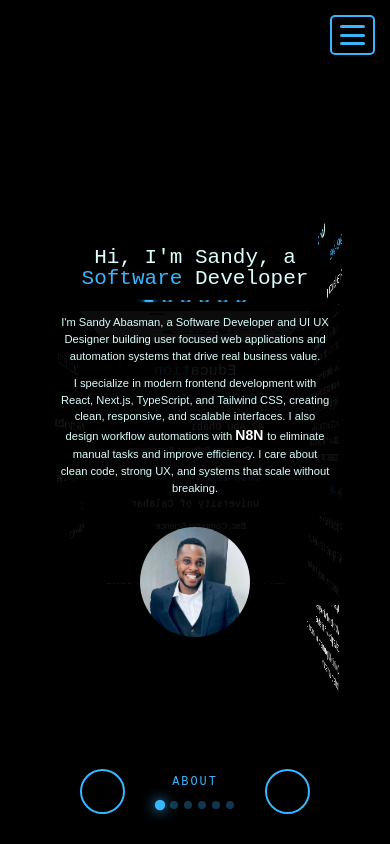
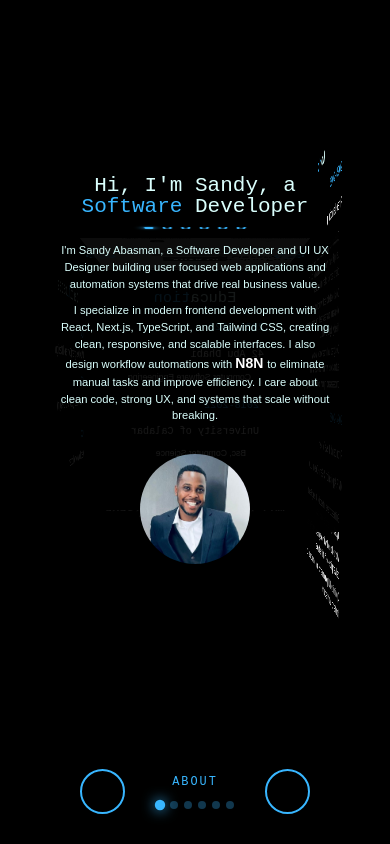
Before and after one commit to SandyAbasman/3d-portfolio, a Next.js app: page / in a window 390 px wide. Built offline with nearby package versions, Linux system fonts and the light colour scheme.

Commit message:
button nav

```diff
--- a/app/globals.css
+++ b/app/globals.css
@@ -723,9 +723,9 @@ button:hover {
   }
 
   main {
-    padding: 70px 15px 20px 15px;
+    padding: 20px 15px 100px 15px;
     flex-direction: column;
-    justify-content: flex-start;
+    justify-content: center;
     align-items: center;
     min-height: 100vh;
     height: auto;
@@ -735,8 +735,8 @@ button:hover {
   }
 
   main.two-cubes {
-    justify-content: flex-start;
-    padding-top: 70px;
+    justify-content: center;
+    padding-top: 20px;
   }
 
   /* Hide desktop menu on mobile */
@@ -744,13 +744,13 @@ button:hover {
     display: none !important;
   }
 
-  /* Show mobile menu */
+  /* Hide mobile menu - using arrows instead */
   .menu-mobile {
-    display: block;
+    display: none;
   }
 
   .hamburger-btn {
-    display: block;
+    display: none;
   }
 
   .scene {
@@ -2343,14 +2343,14 @@ button:hover {
 /* Small Mobile Styles */
 @media (max-width: 480px) {
   main {
-    padding: 60px 10px 15px 10px;
+    padding: 20px 10px 100px 10px;
     justify-content: center;
     align-items: center;
     gap: 20px;
   }
 
   main.two-cubes {
-    padding-top: 60px;
+    padding-top: 20px;
     justify-content: center;
   }
 
--- a/app/page.tsx
+++ b/app/page.tsx
@@ -11,11 +11,11 @@ const sidesOrder: CubeSide[] = ['front', 'right', 'back', 'left', 'top', 'bottom
 
 const sideLabels: Record<CubeSide, string> = {
   front: 'About',
-  right: 'Projects',
-  back: 'Experience',
-  left: 'Skills',
-  top: 'Contact',
-  bottom: 'More'
+  right: 'Work',
+  back: 'Education',
+  left: 'Certification',
+  top: 'Projects',
+  bottom: 'Contact'
 }
 
 export default function Home() {
```
